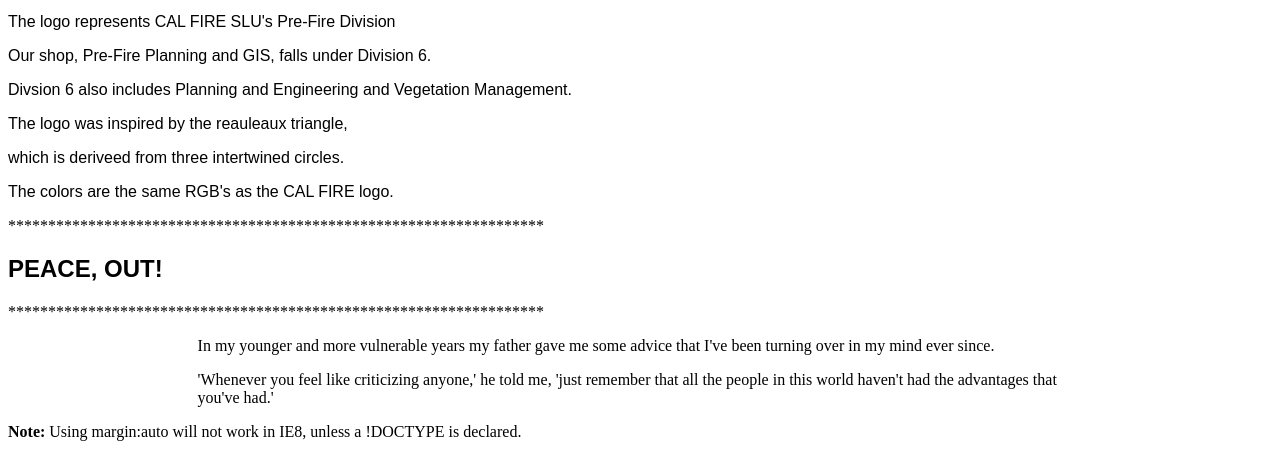
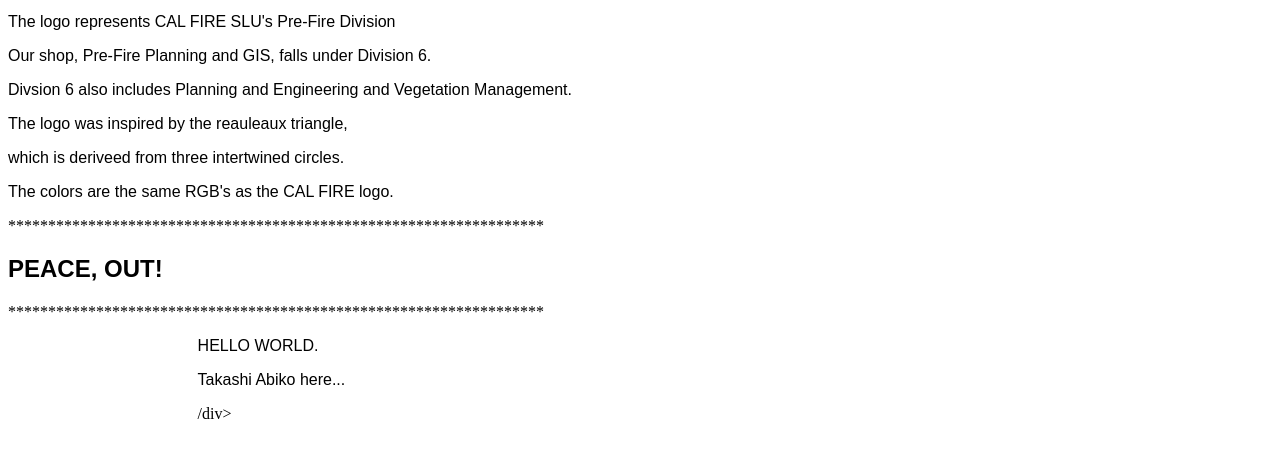
Before and after one commit to tabiko/tabiko.github.io, a plain HTML site: page index.html in a window 1280 px wide. Shown: the part 1628-2085 px from the top of the page. After the commit the page ends 2059 px from the top, so only its background shows below. Drawn offline with Linux system fonts and the light colour scheme.

Commit message:
Update index.html

```diff
--- a/index.html
+++ b/index.html
@@ -123,11 +123,9 @@
 <body>
 
 <div class="center">
-  <p>In my younger and more vulnerable years my father gave me some advice that I've been turning over in my mind ever since.</p>
-  <p>'Whenever you feel like criticizing anyone,' he told me, 'just remember that all the people in this world haven't had the advantages that you've had.'</p>
-</div>
-
-<p><b>Note: </b>Using margin:auto will not work in IE8, unless a !DOCTYPE is declared.</p>
+  <p class="sansserif">HELLO WORLD.</p>
+  <p class="sansserif">Takashi Abiko here...</p>
+/div>
 
 </body>
 </html>
```
